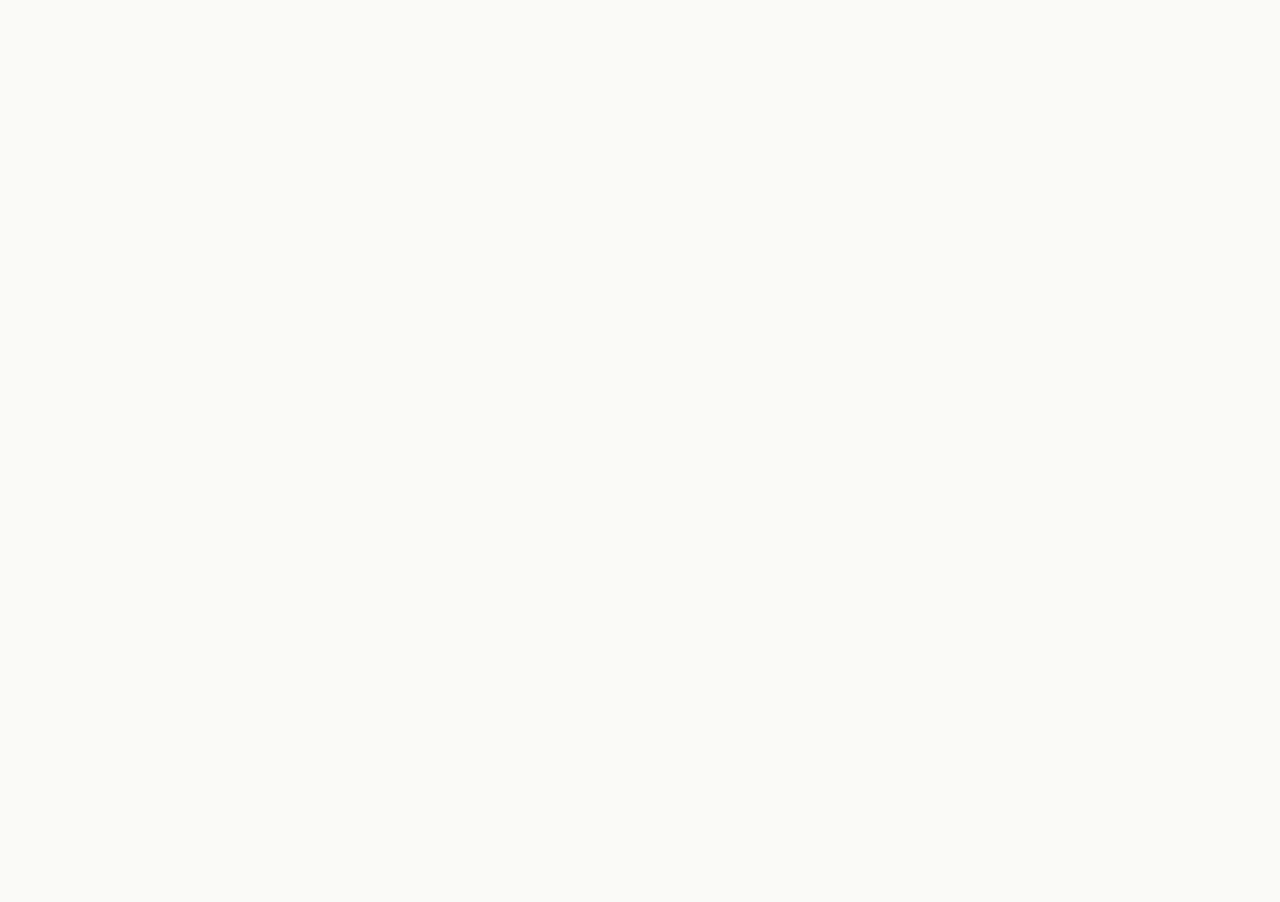
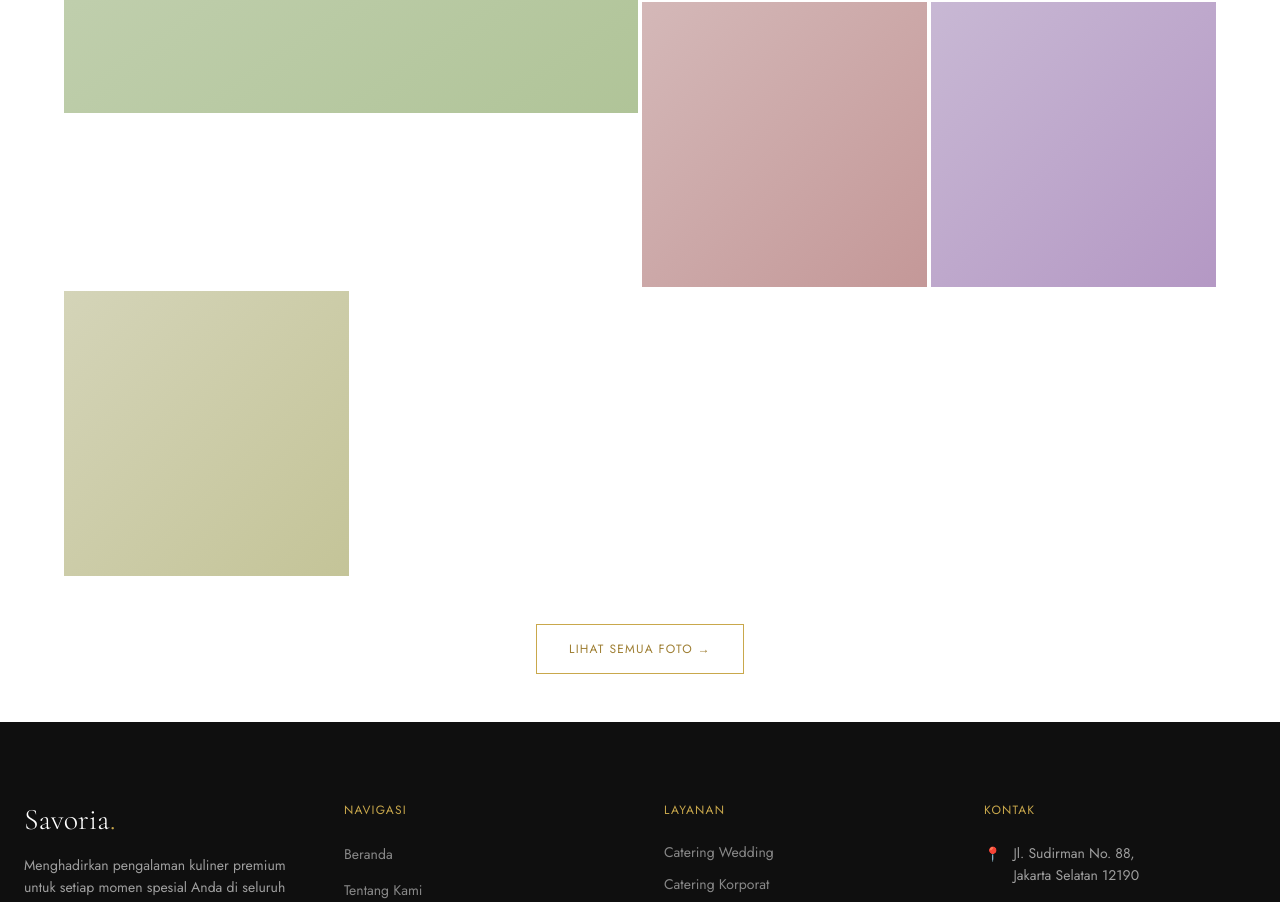
Before and after one commit to AhmadRidho01/savoria-frontend, a Next.js app: page / in a window 1280 px wide. Shown: the part 5417-6319 px from the top of the page. Before the commit the page ends 5290 px from the top, so only its background shows below. Built offline with nearby package versions, Linux system fonts and the light colour scheme.

Commit message:
feat: tambah GallerySection dengan CSS grid masonry dan hover effects

```diff
--- a/src/app/page.tsx
+++ b/src/app/page.tsx
@@ -4,6 +4,7 @@ import AboutSection from "@/components/sections/AboutSection";
 import MenuSection from "@/components/sections/MenuSection";
 import WhySection from "@/components/sections/WhySection";
 import TestimonySection from "@/components/sections/TestimonySection";
+import GallerySection from "@/components/sections/GallerySection";
 
 export default function HomePage() {
   return (
@@ -13,6 +14,7 @@ export default function HomePage() {
       <MenuSection />
       <WhySection />
       <TestimonySection />
+      <GallerySection />
     </>
   );
 }
--- /dev/null
+++ b/src/components/sections/GallerySection.tsx
@@ -0,0 +1,105 @@
+import SectionTag from "@/components/ui/SectionTag";
+
+const galleryItems = [
+  {
+    id: "1",
+    label: "Prasmanan Nusantara",
+    large: true,
+    bg: "from-[#c8d4b8] to-[#b0c498]",
+  },
+  {
+    id: "2",
+    label: "Western Fusion",
+    large: false,
+    bg: "from-[#d4c8b8] to-[#c4b498]",
+  },
+  {
+    id: "3",
+    label: "Wedding Elegance",
+    large: false,
+    bg: "from-[#b8c8d4] to-[#98b4c4]",
+  },
+  {
+    id: "4",
+    label: "Box Catering",
+    large: false,
+    bg: "from-[#d4b8b8] to-[#c49898]",
+  },
+  {
+    id: "5",
+    label: "Snack & Dessert",
+    large: false,
+    bg: "from-[#c8b8d4] to-[#b498c4]",
+  },
+  {
+    id: "6",
+    label: "Fine Dining",
+    large: false,
+    bg: "from-[#d4d4b8] to-[#c4c498]",
+  },
+];
+
+export default function GallerySection() {
+  return (
+    <section id="galeri" className="bg-[var(--white)] pt-24 md:pt-32 px-[5%]">
+      <div className="max-w-7xl mx-auto">
+        {/* Header */}
+        <div className="text-center mb-14" data-aos="fade-up">
+          <SectionTag label="Galeri" />
+          <h2 className="font-serif font-light text-4xl md:text-5xl leading-[1.15] text-[var(--text)]">
+            Momen <em className="italic text-[var(--red)]">Berkesan</em>
+            <br />
+            Bersama Kami
+          </h2>
+        </div>
+
+        {/* Grid Gallery */}
+        <div
+          className="grid grid-cols-2 md:grid-cols-4 gap-1"
+          data-aos="fade-up"
+          data-aos-delay="100"
+        >
+          {galleryItems.map((item) => (
+            <div
+              key={item.id}
+              className={`
+                relative overflow-hidden cursor-pointer group
+                ${
+                  item.large
+                    ? "col-span-2 row-span-2 aspect-square md:aspect-auto md:h-[400px]"
+                    : "aspect-square"
+                }
+              `}
+            >
+              {/* Placeholder background */}
+              <div
+                className={`absolute inset-0 bg-gradient-to-br ${item.bg} transition-transform duration-500 group-hover:scale-105`}
+              />
+
+              {/* Overlay hover */}
+              <div className="absolute inset-0 bg-[var(--red)]/80 opacity-0 group-hover:opacity-100 transition-opacity duration-300 flex items-center justify-center">
+                <span className="text-white text-xs tracking-[4px] uppercase border border-white/60 px-5 py-2.5">
+                  Lihat
+                </span>
+              </div>
+
+              {/* Label */}
+              <div className="absolute bottom-0 left-0 right-0 p-4 bg-gradient-to-t from-black/40 to-transparent translate-y-full group-hover:translate-y-0 transition-transform duration-300">
+                <p className="text-white text-xs tracking-widest uppercase">
+                  {item.label}
+                </p>
+              </div>
+            </div>
+          ))}
+        </div>
+
+        {/* CTA bawah gallery */}
+        <div className="text-center py-12" data-aos="fade-up">
+          <button className="border border-[var(--gold)] text-[var(--gold-dark)] text-xs tracking-widest uppercase px-8 py-4 hover:bg-[var(--gold)] hover:text-white transition-all duration-200">
+            Lihat Semua Foto →
+          </button>
+        </div>
+      </div>
+    </section>
+  );
+}
```
